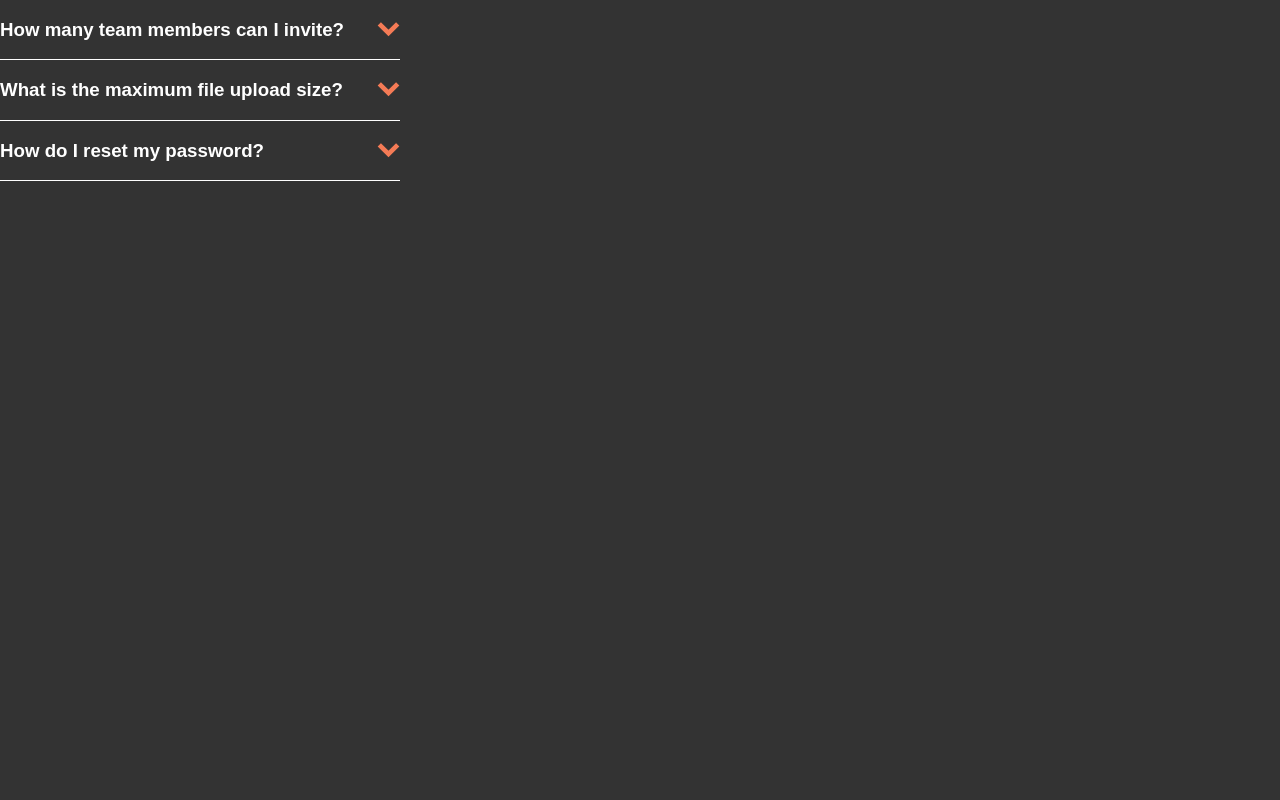
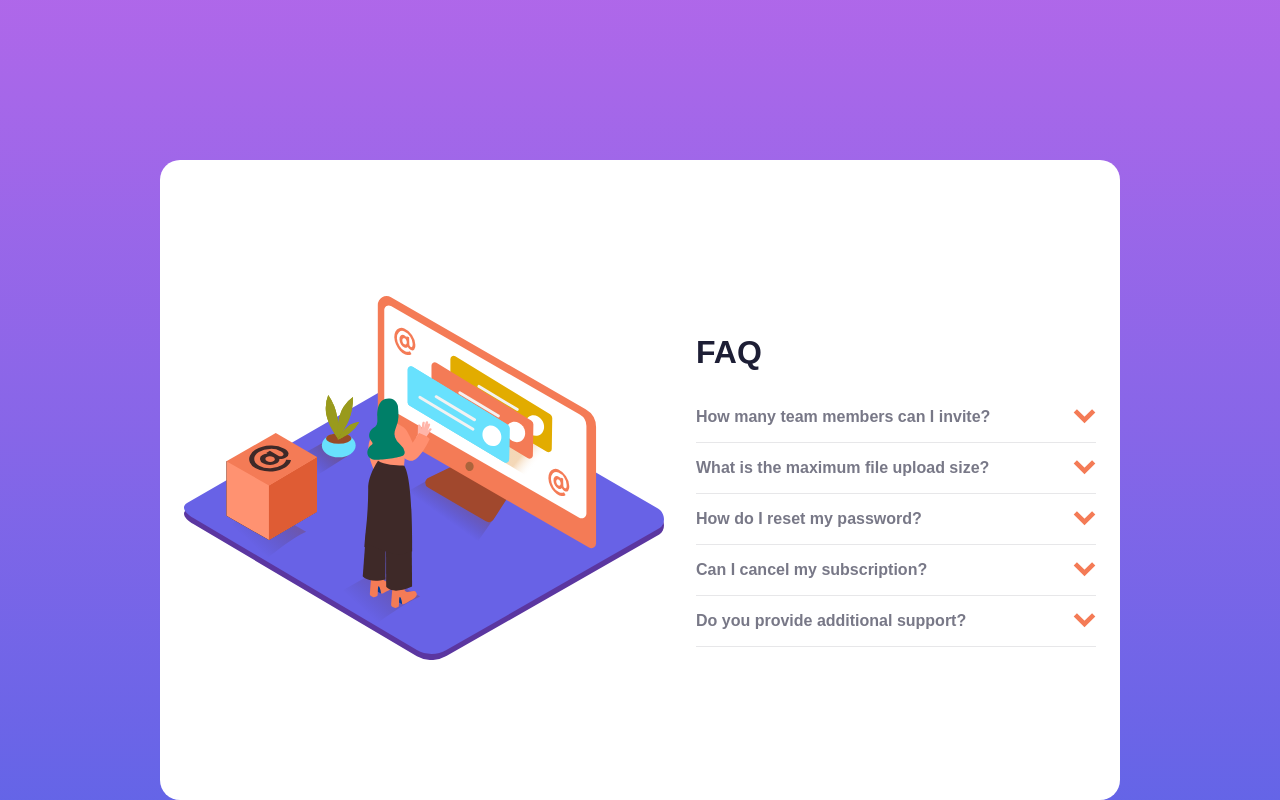
Before and after one commit to Cosmin2410/FAQ, a plain HTML site: page index.html in a window 1280 px wide. Drawn offline with Linux system fonts and the light colour scheme.

Commit message:
FAQ style added

```diff
--- a/index.html
+++ b/index.html
@@ -7,6 +7,12 @@
     <title>FAQ Card</title>
   </head>
   <body>
+    <div class="FAQ-container">
+      <div class="image">
+        <img src="images/illustration-woman-online-mobile.svg" />
+      </div>
+      <div class="FAQ-QA">
+        <h1>FAQ</h1>
         <div class="row">
           <div class="question">
             <h3 class="title">How many team members can I invite?</h3>
@@ -33,26 +39,36 @@
             <h3 class="title">How do I reset my password?</h3>
             <img src="images/icon-arrow-down.svg" class="arrow" />
             <p class="answer show-more">
-          Click “Forgot password” from the login page or “Change password” from
-          your profile page. A reset link will be emailed to you.
+              Click “Forgot password” from the login page or “Change password”
+              from your profile page. A reset link will be emailed to you.
             </p>
+          </div>
+        </div>
+
+        <div class="row">
+          <div class="question">
+            <h3 class="title">Can I cancel my subscription?</h3>
+            <img src="images/icon-arrow-down.svg" class="arrow" />
+            <p class="answer show-more">
+              Yes! Send us a message and we’ll process your request no questions
+              asked.
+            </p>
+          </div>
+        </div>
+
+        <div class="row">
+          <div class="question">
+            <h3 class="title">Do you provide additional support?</h3>
+            <img src="images/icon-arrow-down.svg" class="arrow" />
+            <p class="answer show-more">
+              Chat and email support is available 24/7. Phone lines are open
+              during normal business hours.
+            </p>
+          </div>
+        </div>
       </div>
     </div>
 
     <script src="main.js"></script>
   </body>
 </html>
-
-<!--   There is no limit on team members for the Premium plan.
-
-    Can I cancel my
-    subscription? Yes! Send us a message and we’ll process your request no
-    questions asked. Do you provide additional support? Chat and email support
-    is available 24/7. Phone lines are open during normal business hours. -->
-
-<!-- <div class="attribution">
-      Challenge by
-      <a href="https://www.frontendmentor.io?ref=challenge" target="_blank"
-        >Frontend Mentor</a
-      >. Coded by <a href="#">Your Name Here</a>.
-    </div> -->
--- a/style.css
+++ b/style.css
@@ -2,12 +2,14 @@ body {
   margin: 0;
   padding: 0;
   font-family: Arial, Helvetica, sans-serif;
-  background-color: #333;
-  color: white;
+  background: linear-gradient(hsl(273, 75%, 66%), hsl(240, 73%, 65%));
+  min-height: 100%;
+  background-attachment: fixed;
+  margin-top: 10rem;
 }
 
 .row {
-  border-bottom: 1px solid white;
+  border-bottom: 1px solid hsl(240, 5%, 91%);
   width: 25rem;
 }
 
@@ -36,5 +38,49 @@ body {
 }
 
 .show-more h3 {
-  color: black;
+  color: hsl(238, 29%, 16%);
 }
+
+.FAQ-container {
+  display: flex;
+  justify-content: center;
+  align-items: center;
+  width: 60rem;
+  margin: 0 auto;
+  gap: 2rem;
+  height: 40rem;
+  background-color: white;
+  border-radius: 20px;
+}
+
+.image img {
+  width: 30rem;
+}
+
+h1 {
+  color: hsl(238, 29%, 16%);
+}
+
+h3,
+p {
+  color: hsl(240, 6%, 50%);
+}
+
+h3 {
+  font-size: 1rem;
+}
+
+p {
+  margin: 0;
+  padding: 0;
+  font-size: 0.9rem;
+  margin-bottom: 0.7rem;
+}
+
+@media (max-width: 61.87em) {
+  .FAQ-container {
+    flex-direction: column;
+    height: auto;
+    width: 30rem;
+  }
+}
```
Lines whose indentation alone changed are shown as unchanged.
